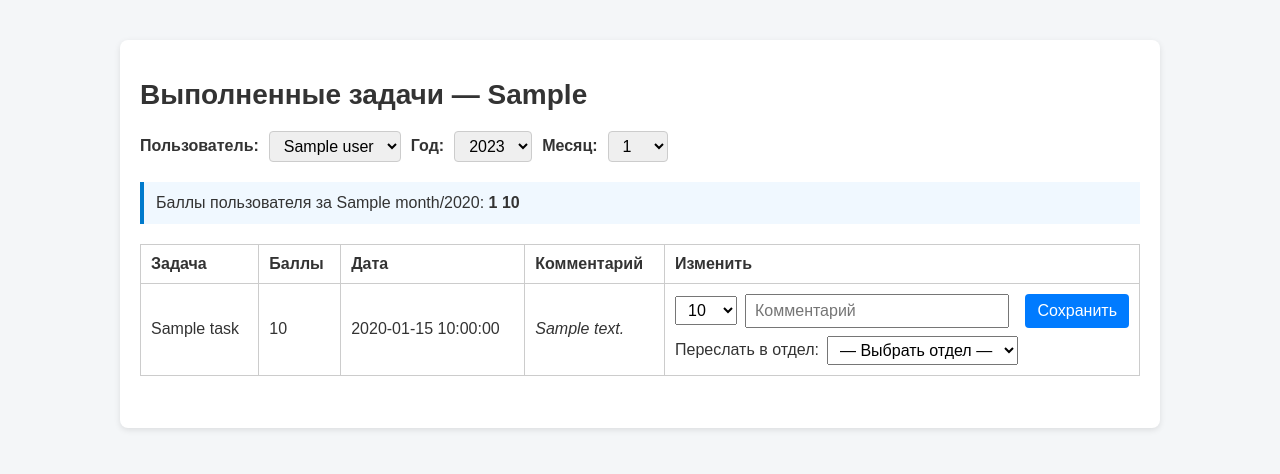
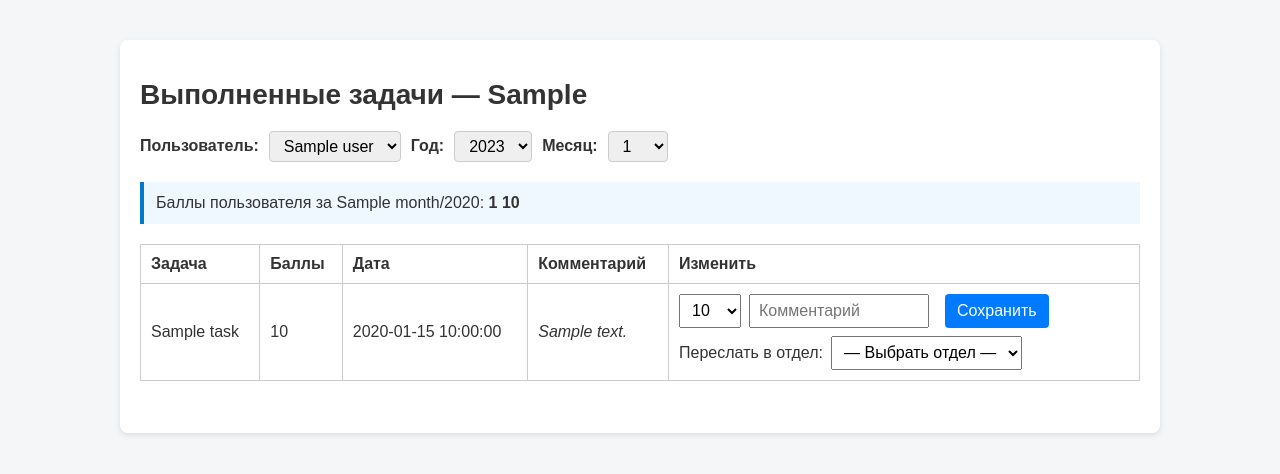
Before and after one commit to shaitan2005-glitch/agile, a FastAPI app: template templates/admin_completed_tasks.html in a window 1280 px wide. Shown: the part 56-530 px from the top of the page. Run offline with FastAPI, Linux system fonts and the light colour scheme; the template is opened without the code that fills it: most values are stand-ins (such as "Sample title", 1, 10 or a date in 2020).

Commit message:
Reduce comment input width and align control heights

```diff
--- a/static/style.css
+++ b/static/style.css
@@ -238,6 +238,7 @@ form textarea {
     max-height: 200px;
     overflow-y: auto;
     box-sizing: border-box;
+    height: 34px;
 }
 .points-adjust-form button {
     font-size: 1rem;
@@ -273,8 +274,9 @@ form textarea {
     padding: 4px 8px;
     height: 34px;
     box-sizing: border-box;
-    flex: 1 1 180px;
-    min-width: 140px;
+    flex: 0 1 180px;
+    min-width: 120px;
+    max-width: 220px;
 }
 .copy-department-row {
     width: 100%;
```
